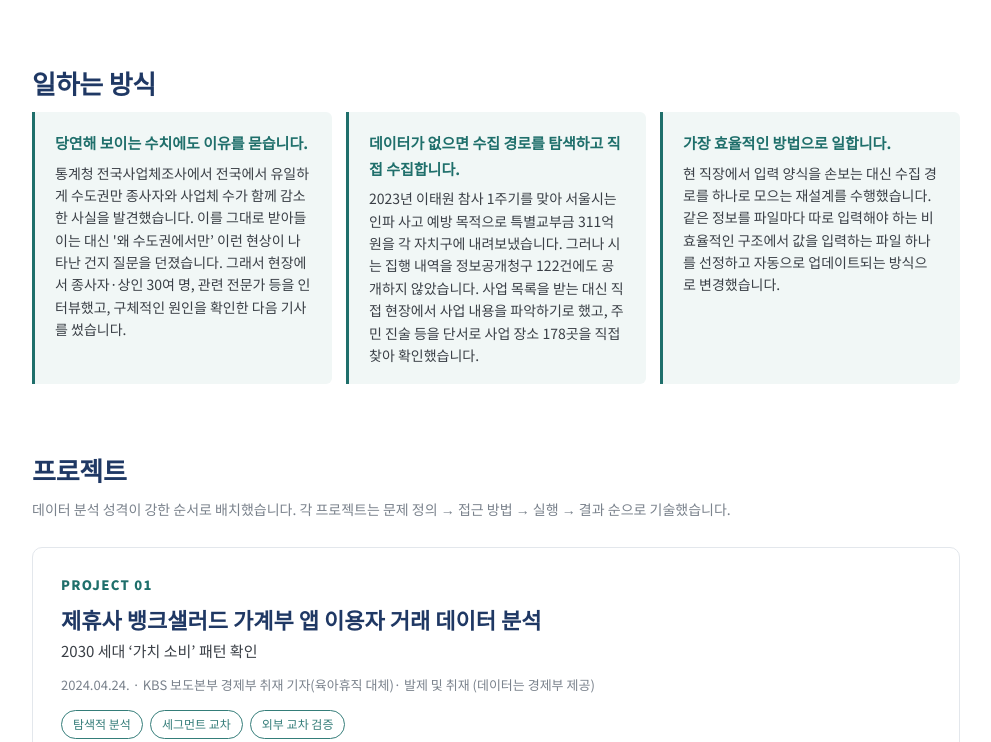
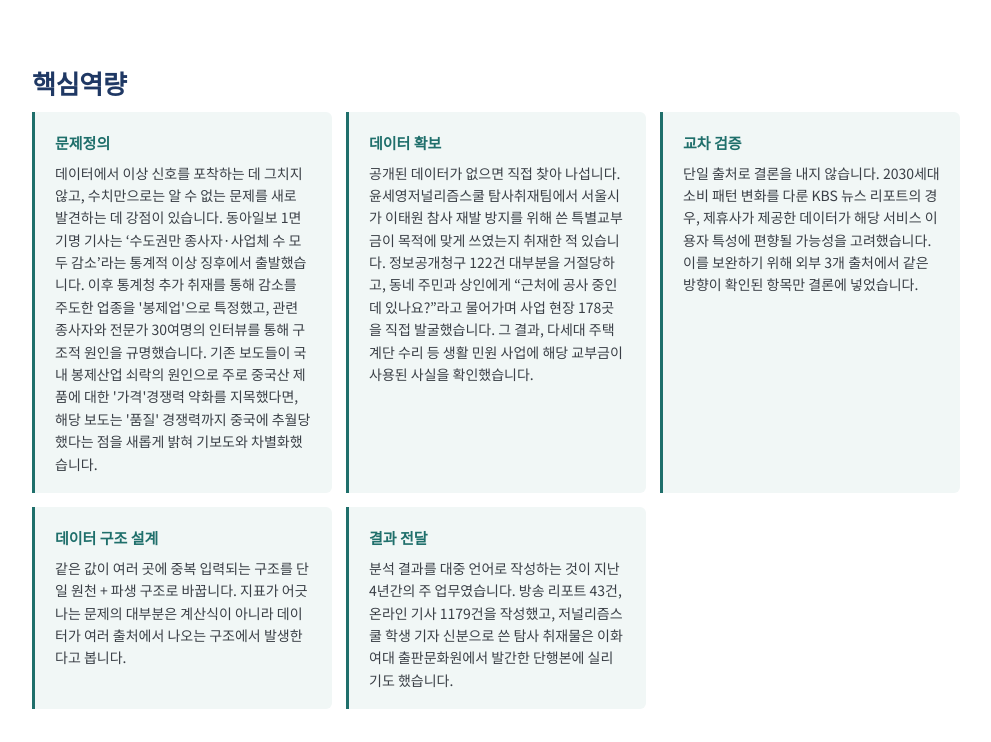
Before and after one commit to micjung15-cmd/portfolio, a plain HTML site: page index.html in a window 1280 px wide. Shown: the part 2025-2767 px from the top of the page, without its empty margins (144-1135 px from the left). Drawn offline with Linux system fonts and the light colour scheme.

Commit message:
Update index.html

```diff
--- a/index.html
+++ b/index.html
@@ -506,6 +506,13 @@ let h = `
 </section>
 
 <section>
+  <h2>핵심역량</h2>
+  <div class="ways">${D.핵심역량.map(w=>`
+    <div class="way"><b>${E(w.제목)}</b><span>${E(w.설명)}</span></div>`).join("")}
+  </div>
+</section>
+
+<section>
   <h2>일하는 방식</h2>
   <div class="ways">${D.일하는방식.map(w=>`
     <div class="way"><b>${E(w.제목)}</b><span>${E(w.설명)}</span></div>`).join("")}
```
